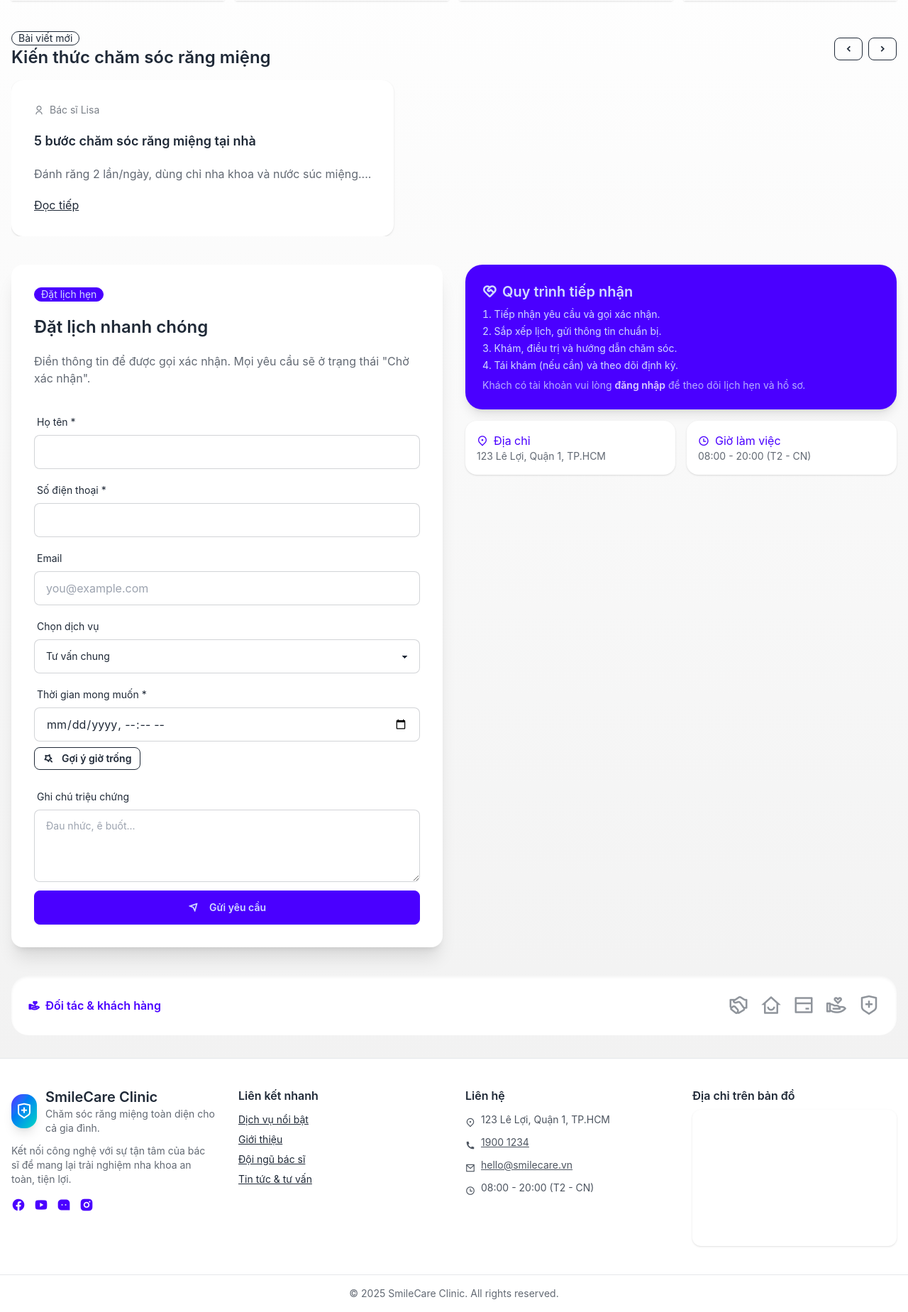
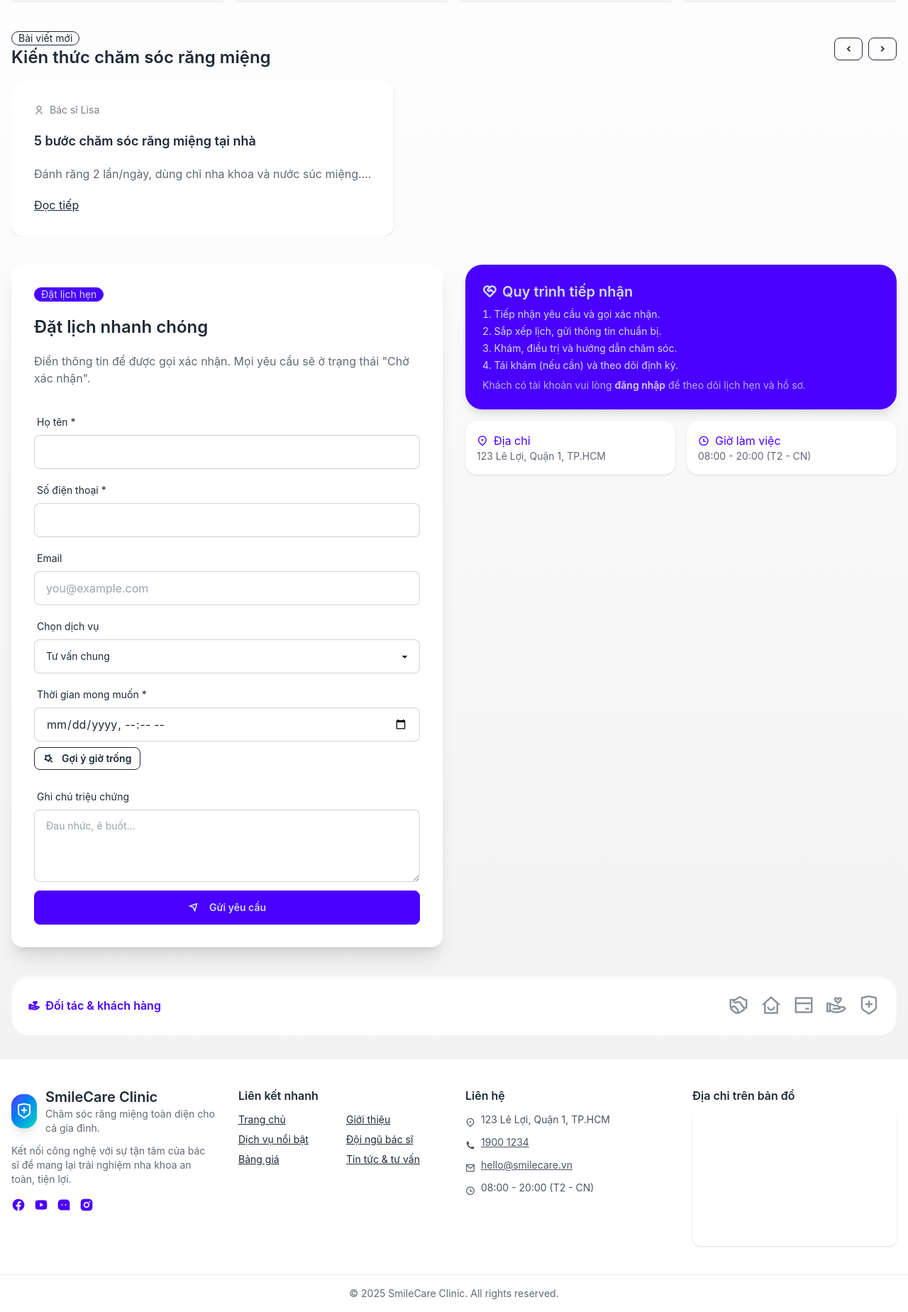
Before and after one commit to hkit9xorg/phongkham, a PHP site: page / in a window 1280 px wide. Shown: the part 1919-3768 px from the top of the page at 71% size. Run offline with PHP 8.4, Linux system fonts and the light colour scheme; data comes from the database, SQL or seed files in the repository; some libraries are stand-ins or nearby versions; grey boxes are pictures that could not be loaded.

Commit message:
Limit homepage-only UI and tidy footer

```diff
--- a/controllers/HomeController.php
+++ b/controllers/HomeController.php
@@ -24,6 +24,7 @@ $stats = [
 ];
 
 $title = 'Phòng khám nha khoa - Trang chủ';
+$isHomePage = true;
 ob_start();
 include __DIR__ . '/../views/home.php';
 $content = ob_get_clean();
--- a/views/layout.php
+++ b/views/layout.php
@@ -4,6 +4,7 @@ require_once __DIR__ . '/../helpers/Csrf.php';
 Env::load();
 $baseUrl = Env::get('APP_BASE_URL', '');
 $user = $_SESSION['user'] ?? null;
+$isHomePage = $isHomePage ?? false;
 ?>
 <!DOCTYPE html>
 <html lang="vi" data-theme="light">
@@ -111,10 +112,13 @@ $user = $_SESSION['user'] ?? null;
         </form>
     </dialog>
 
+    <?php if ($isHomePage): ?>
         <a href="#booking" class="btn btn-primary btn-lg rounded-full shadow-xl fixed right-4 bottom-6 animate-bounce-subtle"><i class="ri-calendar-check-line mr-2"></i>Đặt lịch ngay</a>
+    <?php endif; ?>
 
     <footer class="bg-base-100 border-t">
-        <div class="container mx-auto px-4 py-10 grid gap-8 lg:grid-cols-4">
+        <?php $footerGridClass = $isHomePage ? 'lg:grid-cols-4' : 'lg:grid-cols-3'; ?>
+        <div class="container mx-auto px-4 py-10 grid gap-8 md:grid-cols-2 <?= $footerGridClass ?>">
             <div class="space-y-3">
                 <div class="flex items-center gap-3">
                     <div class="h-12 w-12 rounded-2xl bg-gradient-to-br from-primary to-accent text-white grid place-items-center shadow-lg">
@@ -135,12 +139,18 @@ $user = $_SESSION['user'] ?? null;
             </div>
             <div>
                 <h3 class="font-semibold mb-3">Liên kết nhanh</h3>
-                <ul class="space-y-2 text-sm">
+                <div class="grid grid-cols-2 gap-4 text-sm">
+                    <ul class="space-y-2">
+                        <li><a class="link" href="#home">Trang chủ</a></li>
                         <li><a class="link" href="#services">Dịch vụ nổi bật</a></li>
+                        <li><a class="link" href="#pricing">Bảng giá</a></li>
+                    </ul>
+                    <ul class="space-y-2">
                         <li><a class="link" href="#about">Giới thiệu</a></li>
                         <li><a class="link" href="#team">Đội ngũ bác sĩ</a></li>
                         <li><a class="link" href="#articles">Tin tức & tư vấn</a></li>
                     </ul>
+                </div>
             </div>
             <div>
                 <h3 class="font-semibold mb-3">Liên hệ</h3>
@@ -151,12 +161,14 @@ $user = $_SESSION['user'] ?? null;
                     <li class="flex items-start gap-2"><i class="ri-time-line mt-1"></i><span>08:00 - 20:00 (T2 - CN)</span></li>
                 </ul>
             </div>
+            <?php if ($isHomePage): ?>
                 <div class="space-y-2">
                     <h3 class="font-semibold">Địa chỉ trên bản đồ</h3>
                     <div class="rounded-xl overflow-hidden shadow">
                         <iframe class="w-full h-48" src="https://www.google.com/maps/embed?pb=!1m18!1m12!1m3!1d3919.5092989647413!2d106.7009850767148!3d10.772215059271492!2m3!1f0!2f0!3f0!3m2!1i1024!2i768!4f13.1!3m3!1m2!1s0x31752f3fa6b0f3a7%3A0x22e7b83c89d12b21!2zMjMgTMaw4budbmcgVsSDbiBBbiwgU8OibiBUaOG7nSBIw6AsIFF14bqtbiAxLCBUUC4gSMOyIENow60gTWluaA!5e0!3m2!1svi!2svi!4v1716715700000!5m2!1svi!2svi" allowfullscreen="" loading="lazy"></iframe>
                     </div>
                 </div>
+            <?php endif; ?>
         </div>
         <div class="border-t py-4 text-center text-sm text-base-content/70">© <?= date('Y') ?> SmileCare Clinic. All rights reserved.</div>
     </footer>
```
Lines whose indentation alone changed are shown as unchanged.
